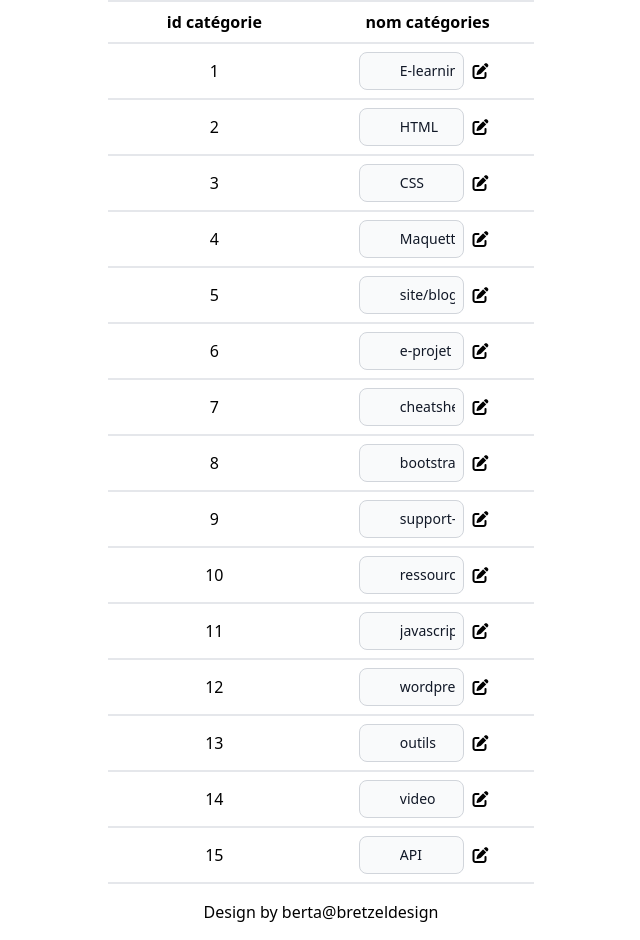
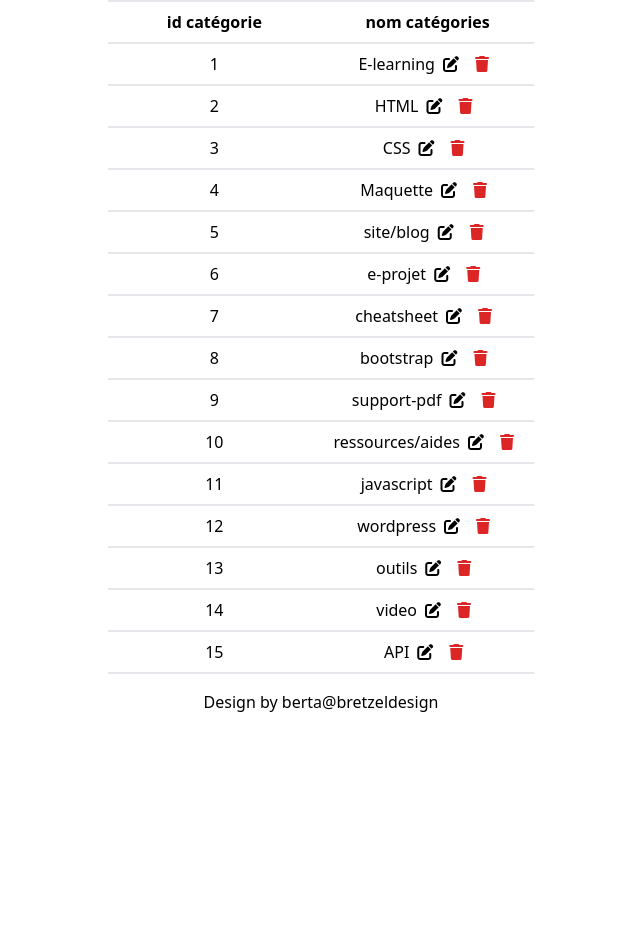
Before and after one commit to BarnabedevWebmobile/projet-tailwind, a PHP site: page /categories.php in a window 1280 px wide. Shown: the part 100-1040 px from the top of the page, without its empty margins (319-959 px from the left). After the commit the page ends 812 px from the top, so only its background shows below. Run offline with PHP 8.4, Linux system fonts and the light colour scheme; data comes from the database, SQL or seed files in the repository; data that the repository does not hold is empty; a stand-in replaces the project's code that opens the database connection; some libraries are stand-ins or nearby versions.

Commit message:
DLC1 v0.2

```diff
--- a/src/categories.php
+++ b/src/categories.php
@@ -8,7 +8,7 @@
     </h1>
 </header>
     <section class = "w-full flex justify-center dark:text-white">
-        <table class="w-2/6">
+        <table class="w-full sm:w-2/6">
             <tr class="border-y-2">
                 <th class = " py-2  w-1/2">
                     id catégorie
@@ -35,13 +35,10 @@
                 <?php echo $categorie['id_cat'] ?>
                 </td>
                 <td class = " py-2 text-center flex justify-center">
-                    <form action="" method="post" class = "flex justify-center">
-                        <input type="text" name="libelle" id="lib" required size="50" class = " block w-3/6 p-2 ps-10 text-sm
-                        text-gray-900 border border-gray-300 rounded-lg bg-gray-50 focus:ring-blue-500 focus:border-blue-500
-                        dark:bg-gray-700 dark:border-gray-600 dark:placeholder-gray-400 dark:text-white dark:focus:ring-blue-500
-                        dark:focus:border-blue-500 " placeholder = "<?php echo $categorie['nom_cat'] ?>" value="<?php echo $categorie['nom_cat'] ?>">
-                        <button class = "px-2  hover:text-sky-600"><a href="update.php?favori=<?php echo $favori['id_fav']?>"><i class="fa-solid fa-pen-to-square "></i></a></button>
-                    </form>
+                    <?php echo $categorie['nom_cat'] ?>
+                    <button class = "px-2  hover:text-sky-600"><a href="updatecat.php?categorie=<?php echo $categorie['id_cat']?>"><i class="fa-solid fa-pen-to-square "></i></a></button>
+                    <button class = "px-2 text-red-600 hover:text-red-800"><a href="deletecat.php?categorie=<?php echo $categorie['id_cat'] ?>">
+                    <i class="fa-solid fa-trash"></i></a></button>
                 </td>
             </tr>
 
--- a/src/output.css
+++ b/src/output.css
@@ -642,14 +642,6 @@
   width: 50%;
 }
 
-.w-2\/6 {
-  width: 33.333333%;
-}
-
-.w-3\/6 {
-  width: 50%;
-}
-
 .w-4 {
   width: 1rem;
 }
@@ -912,6 +904,16 @@
   --tw-ring-color: rgb(59 130 246 / var(--tw-ring-opacity));
 }
 
+@media (min-width: 640px) {
+  .sm\:w-2\/6 {
+    width: 33.333333%;
+  }
+
+  .sm\:w-3\/6 {
+    width: 50%;
+  }
+}
+
 @media (min-width: 768px) {
   .md\:w-2\/6 {
     width: 33.333333%;
```
Also changed, not shown: src/deletecat.php (added, +11 -0 lines), src/updatecat.php (added, +9 -0 lines).
